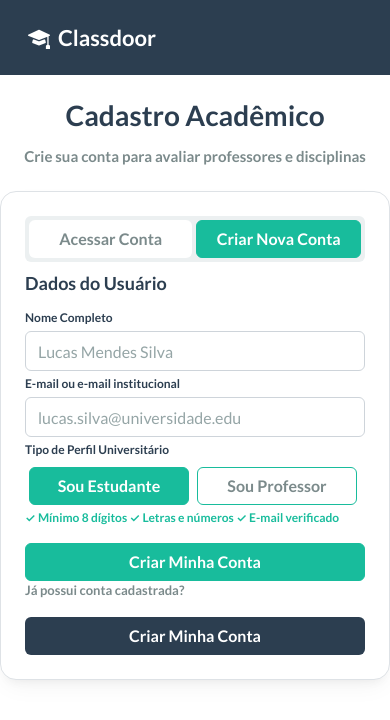
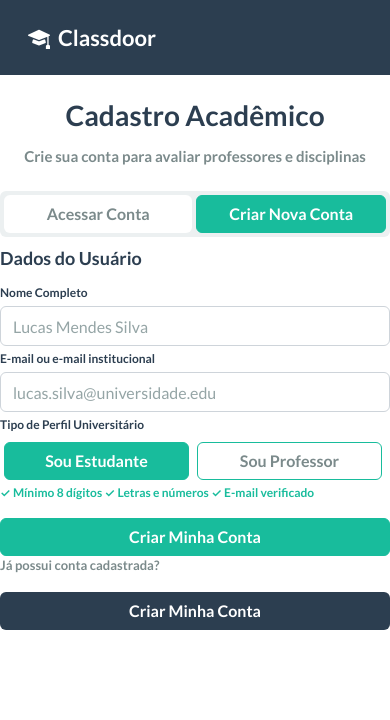
Before and after one commit to Gabriel-Aragao/classdoor-frontend, a React (Vite) app: page /register in a window 390 px wide. Shown: the top 720 px of the page. Built offline with nearby package versions, Linux system fonts and the light colour scheme.

Commit message:
feat: Responsividade completa(1440px/390px)

```diff
--- a/src/features/auth/RegisterPage.jsx
+++ b/src/features/auth/RegisterPage.jsx
@@ -12,7 +12,7 @@ function RegisterPage() {
 					Crie sua conta para avaliar professores e disciplinas
 				</p>
 			</div>
-			<div className="card p-4 center mx-auto" style={{ maxWidth: "520px" }}>
+			<div className="card register-card p-4 mx-auto" style={{ maxWidth: "520px" }}>
 
 				<div className="bg-light w-100 p-1 d-flex rounded " >
 					<button type="button" className=" fw-bold btn btn-success me-1 bg-white w-100 border-0" style={{ color: "#7B8A8B" }}>
--- a/src/index.css
+++ b/src/index.css
@@ -6,3 +6,12 @@
   -webkit-font-smoothing: antialiased;
   -moz-osx-font-smoothing: grayscale;
 }
+@media (max-width: 390px) {
+  .card.register-card {
+    border: none !important;
+    background-color: transparent !important;
+    box-shadow: none !important;
+    padding: 0 !important;
+    max-width: 100% !important;
+  }
+}
```
Also changed, not shown: src/app/App.css (line endings or trailing spaces).
